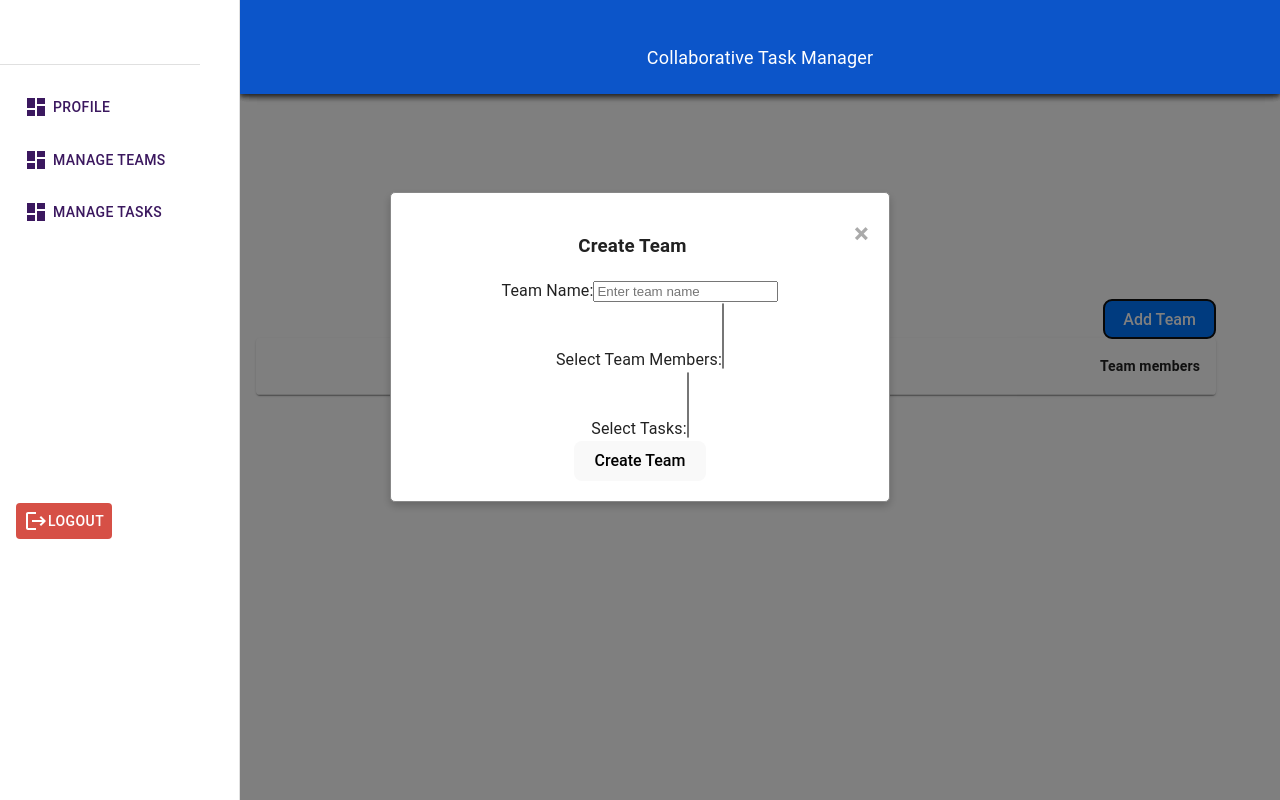
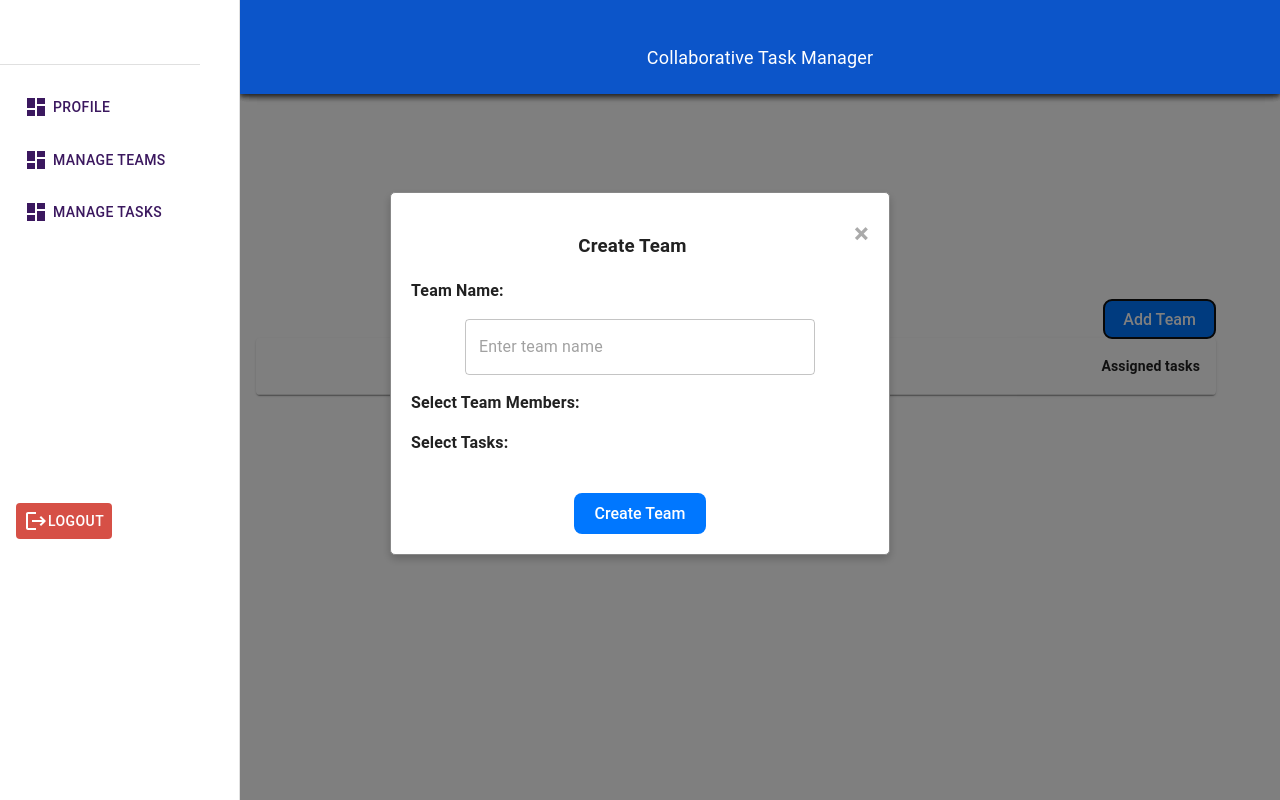
Before and after one commit to pujaKundu/collaborative-task--management, a React (Vite) app: page /teams in a window 1280 px wide. Both pictures are taken after a click on the button "Add Team". Built offline with nearby package versions, Linux system fonts and the light colour scheme.

Commit message:
create team

```diff
--- a/src/App.css
+++ b/src/App.css
@@ -136,8 +136,14 @@ h4 {
   margin-right: 5%;
   margin-top: -3%;
 }
-
-.add-task-btn:hover {
+.create-team-btn {
+  background-color: rgb(0, 119, 255);
+  color: #fff;
+  margin-top: 5%;
+  cursor: pointer;
+}
+.add-task-btn:hover,
+.create-team-btn:hover {
   background-color: rgb(4, 90, 189);
 }
 
--- a/src/components/Sidebar/Sidebar.jsx
+++ b/src/components/Sidebar/Sidebar.jsx
@@ -57,7 +57,7 @@ const Sidebar = (props) => {
             </Link>
           </ListItem>
           <ListItem>
-            <Link to="/create-team">
+            <Link to="/teams">
               <Button
                 color="inherit"
                 style={{ textDecoration: "none", color: "#3B185F" }}
--- a/src/components/Tasks/ManageTasks/ManageTasks.jsx
+++ b/src/components/Tasks/ManageTasks/ManageTasks.jsx
@@ -25,13 +25,6 @@ const ManageTasks = () => {
     setTasks([...tasks, { ...newTask, id: Date.now() }]);
 
     closeTaskForm();
-  };
-
-  const handleTaskComplete = (taskId) => {
-    const updatedTasks = tasks.map((task) =>
-      task.id === taskId ? { ...task, status: "completed" } : task
-    );
-    setTasks(updatedTasks);
   };
 
   const openTaskForm = () => {
--- a/src/components/Team/CreateTeam/CreateTeam.jsx
+++ b/src/components/Team/CreateTeam/CreateTeam.jsx
@@ -1,5 +1,6 @@
 import React, { useState } from "react";
 import Sidebar from "../../Sidebar/Sidebar";
+import { Checkbox, FormControlLabel, MenuItem, Select, TextField } from "@mui/material";
 
 const CreateTeam = ({ createTeam, users, tasks }) => {
   const [teamName, setTeamName] = useState("");
@@ -10,17 +11,19 @@ const CreateTeam = ({ createTeam, users, tasks }) => {
     setTeamName(e.target.value);
   };
 
-  const handleMemberChange = (e) => {
-    const selectedMember = e.target.value;
-    if (!selectedMembers.includes(selectedMember)) {
-      setSelectedMembers([...selectedMembers, selectedMember]);
+  const handleMemberChange = (memberId) => {
+    if (selectedMembers.includes(memberId)) {
+      setSelectedMembers(selectedMembers.filter((id) => id !== memberId));
+    } else {
+      setSelectedMembers([...selectedMembers, memberId]);
     }
   };
 
-  const handleTaskChange = (e) => {
-    const selectedTask = e.target.value;
-    if (!selectedTasks.includes(selectedTask)) {
-      setSelectedTasks([...selectedTasks, selectedTask]);
+  const handleTaskChange = (taskId) => {
+    if (selectedTasks.includes(taskId)) {
+      setSelectedTasks(selectedTasks.filter((id) => id !== taskId));
+    } else {
+      setSelectedTasks([...selectedTasks, taskId]);
     }
   };
 
@@ -43,39 +46,81 @@ const CreateTeam = ({ createTeam, users, tasks }) => {
       <div>
         <h3>Create Team</h3>
         <div>
-          <label>Team Name:</label>
-          <input
+          <p className="label-text">Team Name:</p>
+          <TextField
             type="text"
             value={teamName}
             onChange={handleTeamNameChange}
             placeholder="Enter team name"
+            className="form-input"
           />
         </div>
         <div>
-          <label>Select Team Members:</label>
-          <select
+          <p className="label-text">Select Team Members:</p>
+          {users.map((user) => (
+            <FormControlLabel
+              key={user.id}
+              control={
+                <Checkbox
+                  checked={selectedMembers.includes(user.id)}
+                  onChange={() => handleMemberChange(user.id)}
+                  name={`member-${user.id}`}
+                />
+              }
+              label={user.username}
+            />
+          ))}
+        </div>
+        <div>
+          <p className="label-text">Select Tasks:</p>
+          {tasks.map((task) => (
+            <FormControlLabel
+              key={task.id}
+              control={
+                <Checkbox
+                  checked={selectedTasks.includes(task.id)}
+                  onChange={() => handleTaskChange(task.id)}
+                  name={`task-${task.id}`}
+                />
+              }
+              label={task.title}
+            />
+          ))}
+        </div>
+
+        {/* <div>
+          <p className="label-text">Select Team Members:</p>
+          <Select
             multiple
             value={selectedMembers}
             onChange={handleMemberChange}
+            className="form-input"
           >
             {users.map((user) => (
-              <option key={user.id} value={user.id}>
+              <MenuItem key={user.id} value={user.id}>
                 {user.username}
-              </option>
+              </MenuItem>
             ))}
-          </select>
+          </Select>
         </div>
         <div>
-          <label>Select Tasks:</label>
-          <select multiple value={selectedTasks} onChange={handleTaskChange}>
+          <p className="label-text">Select Tasks:</p>
+          <Select
+            multiple
+            value={selectedTasks}
+            onChange={handleTaskChange}
+            className="form-input"
+          >
             {tasks.map((task) => (
-              <option key={task.id} value={task.id}>
+              <MenuItem key={task.id} value={task.id}>
                 {task.title}
-              </option>
+              </MenuItem>
             ))}
-          </select>
-        </div>
-        <button onClick={handleSubmit}>Create Team</button>
+          </Select>
+        </div> */}
+        <button onClick={handleSubmit} className="create-team-btn">
+          Create Team
+        </button>
       </div>
     </>
   );
--- /dev/null
+++ b/src/components/Team/Helper/TeamHelperFunctions.js
@@ -0,0 +1,17 @@
+export const getMemberNames = (members, users) => {
+  const flatMembers = members.flat();
+  const memberNames = flatMembers.map((memberId) => {
+    const user = users.find((user) => user.id === memberId);
+    return user ? user.username : "Unknown User";
+  });
+  return memberNames.join(", ");
+};
+
+export const getTaskNames = (taskIds, tasks) => {
+  const flatTaskIds = taskIds.flat();
+  const taskNames = flatTaskIds.map((taskId) => {
+    const task = tasks.find((task) => task.id === taskId);
+    return task ? task.title : "Unknown Task";
+  });
+  return taskNames.join(", ");
+};
--- a/src/components/Team/TeamList/TeamList.jsx
+++ b/src/components/Team/TeamList/TeamList.jsx
@@ -9,7 +9,7 @@ import TableCell from "@mui/material/TableCell";
 import TeamRow from "../TeamRow/TeamRow";
 import Paper from "@mui/material/Paper";
 
-const TeamList = ({teams}) => {
+const TeamList = ({ teams }) => {
   return (
     <>
       <Sidebar />
@@ -20,11 +20,12 @@ const TeamList = ({teams}) => {
               <TableCell align="right" className="table-header">
                 Team name
               </TableCell>
+
+              <TableCell align="right" className="table-header">
+                Team members
+              </TableCell>
               <TableCell align="right" className="table-header">
                 Assigned tasks
-              </TableCell>
-              <TableCell align="right" className="table-header">
-                Team members
               </TableCell>
             </TableRow>
           </TableHead>
--- a/src/components/Team/TeamRow/TeamRow.jsx
+++ b/src/components/Team/TeamRow/TeamRow.jsx
@@ -1,14 +1,32 @@
-import { MenuItem, Select, TableCell, TableRow } from "@mui/material";
+import { TableCell, TableRow } from "@mui/material";
 import { useState } from "react";
+import { getMemberNames, getTaskNames } from "../Helper/TeamHelperFunctions";
 
 const TeamRow = ({ team }) => {
-  const { id, teamName, teamMembers, assignedTasks } = team || {};
+  const { id, name, members, tasks: taskIds } = team || {};
+
+  const [tasks, setTasks] = useState(() => {
+    const json = localStorage.getItem("tasks");
+    if (!json) return [];
+    return JSON.parse(json);
+  });
+  const [users, setUsers] = useState(() => {
+    const json = localStorage.getItem("users");
+    if (!json) return [];
+    return JSON.parse(json);
+  });
+
+  const memberNames = getMemberNames(members, users);
+  const taskNames = getTaskNames(taskIds, tasks);
+
   return (
     <TableRow
       key={id}
       sx={{ "&:last-child td, &:last-child th": { border: 0 } }}
     >
-      <TableCell align="right">{teamName}</TableCell>
+      <TableCell align="right">{name}</TableCell>
+      <TableCell align="right">{memberNames}</TableCell>
+      <TableCell align="right">{taskNames}</TableCell>
     </TableRow>
   );
 };
```
Also changed, not shown: src/components/Team/ManageTeam/ManageTeam.jsx (+4 -4 lines).
